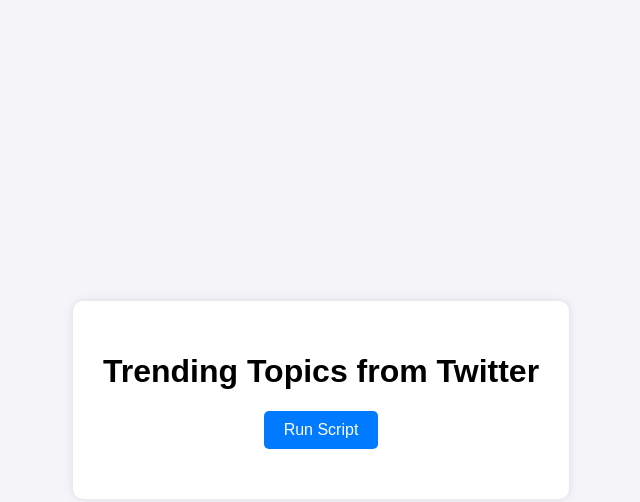
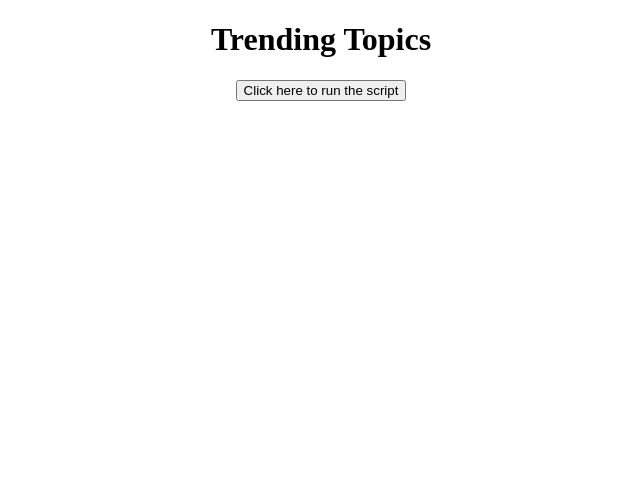
Before and after one commit to yuvii01/STIR-Assignment, a plain HTML site: page index.html in a window 1280 px wide. Shown: the whole page, without its empty margins (319-959 px from the left). Drawn offline with Linux system fonts and the light colour scheme.

Commit message:
Add files via upload

```diff
--- a/index.html
+++ b/index.html
@@ -1,74 +1,59 @@
 <!DOCTYPE html>
 <html lang="en">
 <head>
-    <meta charset="UTF-8">
-    <meta name="viewport" content="width=device-width, initial-scale=1.0">
-    <title>Trending Topics</title>
-    <style>
-        body {
-            font-family: Arial, sans-serif;
-            margin: 0;
-            padding: 0;
-            background-color: #f4f4f9;
-            display: flex;
-            justify-content: center;
-            align-items: center;
-            height: 100vh;
+  <meta charset="UTF-8">
+  <meta name="viewport" content="width=device-width, initial-scale=1.0">
+  <title>Trending Topics</title>
+  <style>
+    body{
+        text-align: center;
+    }
+  </style>
+  <script>
+    async function runScript() {
+      const runScriptButton = document.getElementById("run-script");
+      const outputDiv = document.getElementById("output");
+      outputDiv.innerHTML = "Running the script...";
+
+      try {
+        // Run the script
+        const runResponse = await fetch("http://localhost:5000/run_script");
+        const runData = await runResponse.json();
+
+        if (!runResponse.ok) {
+          throw new Error(runData.error || "Failed to run the script.");
         }
-        .container {
-            text-align: center;
-            background-color: white;
-            padding: 30px;
-            box-shadow: 0 0 10px rgba(0, 0, 0, 0.1);
-            border-radius: 10px;
+
+        // Fetch the trending data
+        const fetchResponse = await fetch("http://localhost:5000/get_trending_data");
+        const trendingData = await fetchResponse.json();
+
+        if (!fetchResponse.ok) {
+          throw new Error(trendingData.error || "Failed to fetch trending data.");
         }
-        #result {
-            margin-top: 20px;
-            font-size: 18px;
-        }
-        button {
-            padding: 10px 20px;
-            background-color: #007bff;
-            color: white;
-            border: none;
-            cursor: pointer;
-            font-size: 16px;
-            border-radius: 5px;
-        }
-        button:hover {
-            background-color: #0056b3;
-        }
-    </style>
+
+        // Display the trending data
+        const trends = trendingData.trends.map(
+          (trend, index) => `<li>${trend.rank}. ${trend.topic}</li>`
+        ).join("");
+
+        outputDiv.innerHTML = `
+          <p>These are the most happening topics as on <strong>${trendingData.date_time}</strong>:</p>
+          <ul>${trends}</ul>
+          <p>The IP address used for this query was <strong>${trendingData.ip_address}</strong>.</p>
+          <p>Here’s a JSON extract of this record from the MongoDB:</p>
+          <pre>${JSON.stringify(trendingData, null, 2)}</pre>
+          <button id="run-script" onclick="runScript()">Click here to run the query again</button>
+        `;
+      } catch (error) {
+        outputDiv.innerHTML = `<p style="color: red;">Error: ${error.message}</p>`;
+      }
+    }
+  </script>
 </head>
 <body>
-    <div class="container">
-        <h1>Trending Topics from Twitter</h1>
-        <button onclick="runScript()">Run Script</button>
-        <div id="result"></div>
-    </div>
-
-    <script>
-        function runScript() {
-            fetch('http://localhost:5000/get_trending_data')
-                .then(response => response.json())
-                .then(data => {
-                    const resultDiv = document.getElementById('result');
-
-                    if (data.error) {
-                        resultDiv.innerHTML = `Error: ${data.error}`;
-                    } else {
-                        const trends = data.trends.map((trend, index) => `<li>${index + 1}. ${trend.topic}</li>`).join('');
-                        resultDiv.innerHTML = `
-                            <p>These are the most happening topics as on ${data.date_time}</p>
-                            <ul>${trends}</ul>
-                            <p>The IP address used for this query was ${data.ip_address}</p>
-                        `;
-                    }
-                })
-                .catch(error => {
-                    document.getElementById('result').innerHTML = `Error: ${error}`;
-                });
-        }
-    </script>
+  <h1>Trending Topics</h1>
+  <button id="run-script" onclick="runScript()">Click here to run the script</button>
+  <div id="output" style="margin-top: 20px;"></div>
 </body>
 </html>
```
Also changed, not shown: 1 other file.
